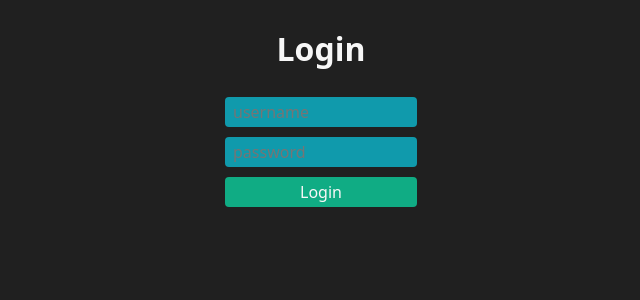
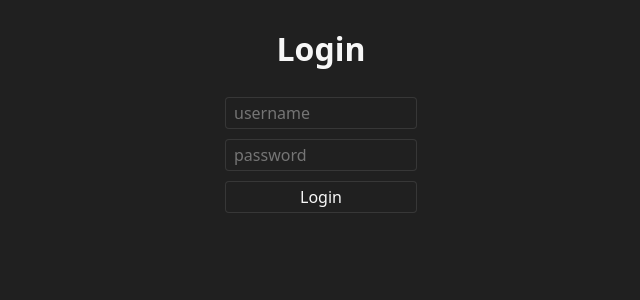
Before and after one commit to georgemblack/web-admin, a React app: page /#/login in a window 1280 px wide. Shown: the top 300 px of the page, without its empty margins (319-959 px from the left). Built offline with nearby package versions, Linux system fonts and the light colour scheme.

Commit message:
Update form control colors

```diff
--- a/public/main.css
+++ b/public/main.css
@@ -16,12 +16,7 @@
 
   /* general purpose colors */
   --background-color: #202020;
-  --input-background-color: #109aac;
-  --button-background-color: #10ac84;
-  --button-hover-background-color: #0e8f6f;
-  --button-active-background-color: #0c755b;
-  --font-color: #f7f7f7;
-  --font-color-inverted: #272727;
+  --primary-font-color: #f7f7f7;
 
   /* tag colors */
   --tag-yellow: #d7fc03;
@@ -63,16 +58,16 @@ h5,
 h6,
 p {
   margin-top: 0.85em;
-  color: var(--font-color);
+  color: var(--primary-font-color);
 }
 
 a {
   text-decoration: none;
-  color: var(--font-color);
+  color: var(--primary-font-color);
 }
 
 span {
-  color: var(--font-color);
+  color: var(--primary-font-color);
 }
 
 table {
@@ -82,7 +77,7 @@ table {
 table {
   width: 100%;
   font-size: 0.85em;
-  color: var(--font-color);
+  color: var(--primary-font-color);
   border-collapse: collapse;
 }
 
@@ -106,7 +101,7 @@ form {
 
 input,
 textarea {
-  background-color: var(--input-background-color);
+  background-color: var(--background-color);
 }
 
 input,
@@ -114,42 +109,54 @@ button,
 textarea {
   font-size: 1em;
   font-family: var(--primary-font);
-  color: var(--font-color);
+  color: var(--primary-font-color);
   padding: 0.25em 0.5em;
-  border: none;
+  border: 1px solid rgba(255, 255, 255, 0.1);
   border-radius: 0.25em;
   box-sizing: border-box;
 }
 
+input:hover,
+button:hover,
+textarea:hover {
+  border: 1px solid rgba(255, 255, 255, 0.25);
+}
+
+input:active,
+button:active,
+textarea:active {
+  border: 1px solid var(--primary-font-color);
+}
+
 button {
-  background-color: #10ac84;
+  background-color: var(--background-color);
 }
 
 button:hover {
-  background-color: #0e8f6f;
+  background-color: rgba(255, 255, 255, 0.1);
 }
 
 button:active {
-  background-color: #0c755b;
+  background-color: rgba(255, 255, 255, 0.25);
 }
 
 label {
-  color: var(--font-color);
+  color: var(--primary-font-color);
 }
 
 /* ==========================================================================
   Buttons
   ========================================================================== */
 
-.button-build {
+.button-orange {
   background-color: #f36943;
 }
 
-.button-build:hover {
+.button-orange:hover {
   background-color: #ca5737;
 }
 
-.button-build:active {
+.button-orange:active {
   background-color: #ad4b30;
 }
 
@@ -192,7 +199,7 @@ label {
 .tag-yellow {
   padding: 0.25em 0.35em;
   font-size: 0.85em;
-  color: var(--font-color-inverted);
+  color: var(--primary-font-color-inverted);
   background-color: var(--tag-yellow);
   border-radius: 0.25em;
 }
--- a/src/components/BuildButton.jsx
+++ b/src/components/BuildButton.jsx
@@ -20,12 +20,12 @@ function BuildButton(props) {
 
   return (
     <div>
+      <button className="button-orange" onClick={handleClick}>
+        {message}
+      </button>
       {latestBuildID && (
         <span style={{ marginRight: "0.5em" }}>{latestBuildID}</span>
       )}
-      <button className="button-build" onClick={handleClick}>
-        {message}
-      </button>
     </div>
   );
 }
--- /dev/null
+++ b/src/components/BuildForm.jsx
@@ -0,0 +1,16 @@
+import React from "react";
+
+import BuildButton from "./BuildButton.jsx";
+
+function BuildForm(props) {
+  return (
+    <div className="build-form">
+      <h2>Build</h2>
+      <form>
+        <BuildButton />
+      </form>
+    </div>
+  );
+}
+
+export default BuildForm;
--- a/src/views/HomePage.jsx
+++ b/src/views/HomePage.jsx
@@ -3,15 +3,13 @@ import React from "react";
 import LikeForm from "../components/LikeForm.jsx";
 import LikeTable from "../components/LikeTable.jsx";
 import PostTable from "../components/PostTable.jsx";
-import BuildButton from "../components/BuildButton.jsx";
+import BuildForm from "../components/BuildForm.jsx";
 
 function HomePage(props) {
   return (
     <>
-      <div>
-        <LikeForm />
-        <BuildButton />
-      </div>
+      <BuildForm />
+      <LikeForm />
       <LikeTable />
       <PostTable />
     </>
```
